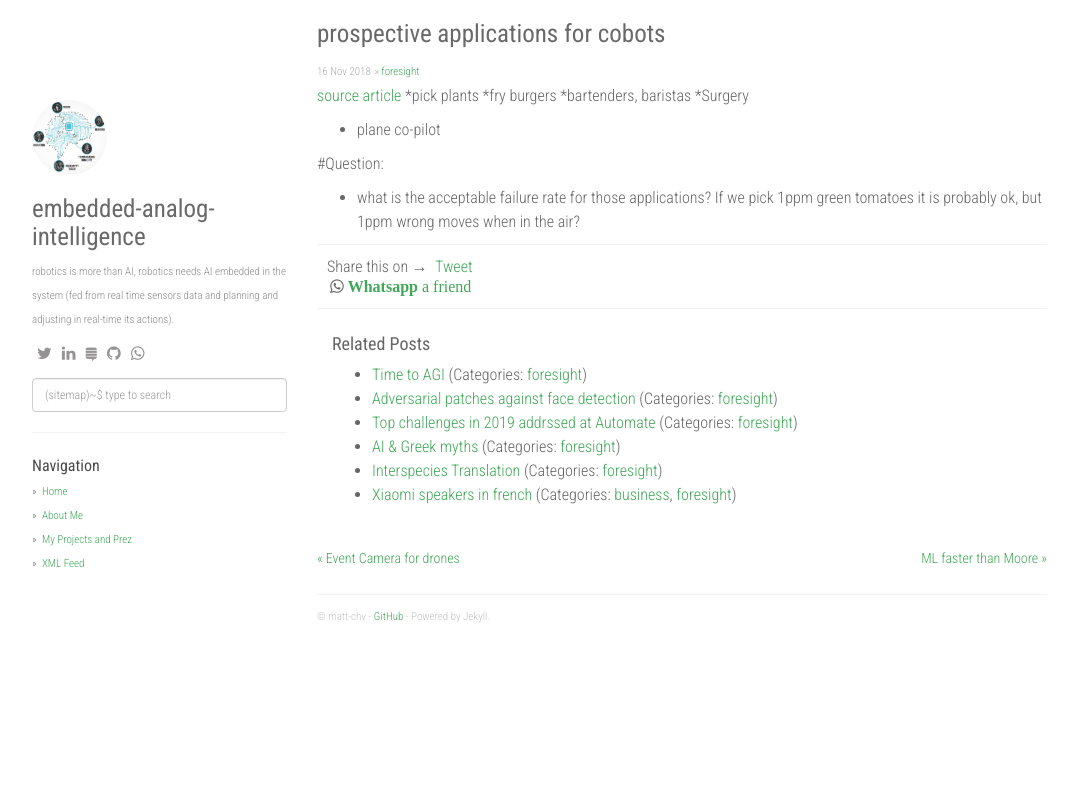
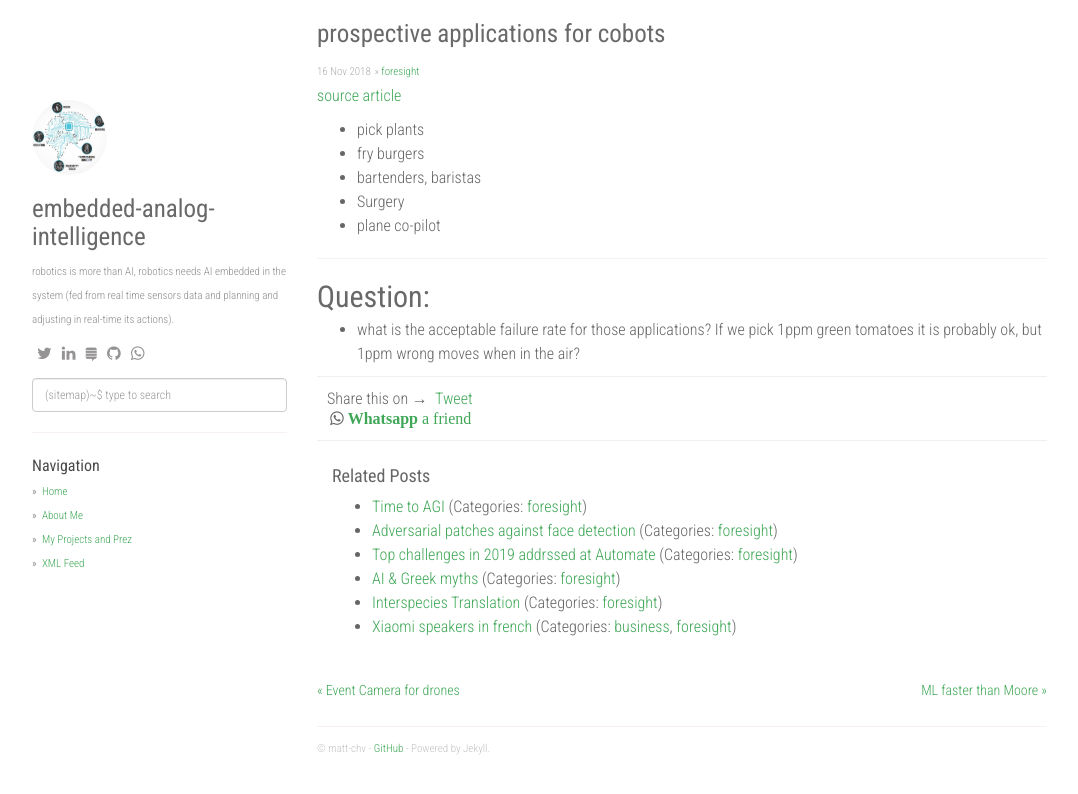
Before and after one commit to matt-chv/embedded-analog-intelligence, a Jekyll site: the page built from _posts/2019-07-27-prospects-for-cobots.md, in a window 1280 px wide. Shown: the top 794 px of the page, without its empty margins (53-1131 px from the left). Built offline with Jekyll 4.4.1, drawn with Linux system fonts in a browser that asks for light colours; nearby versions of some CDN libraries; comment, search, counter and statistics services are not loaded.

Commit message:
fixed markdown

```diff
--- a/_posts/2019-07-27-prospects-for-cobots.md
+++ b/_posts/2019-07-27-prospects-for-cobots.md
@@ -6,11 +6,15 @@ lang: en
 ---
 
 [source article](https://www.therobotreport.com/collaborative-robots-unique-applications/)
-*pick plants
-*fry burgers
-*bartenders, baristas
-*Surgery
+
+* pick plants
+* fry burgers
+* bartenders, baristas
+* Surgery
 * plane co-pilot
 
-#Question:
+---
+
+## Question:
+
 * what is the acceptable failure rate for those applications? If we pick 1ppm green tomatoes it is probably ok, but 1ppm wrong moves when in the air?
```
